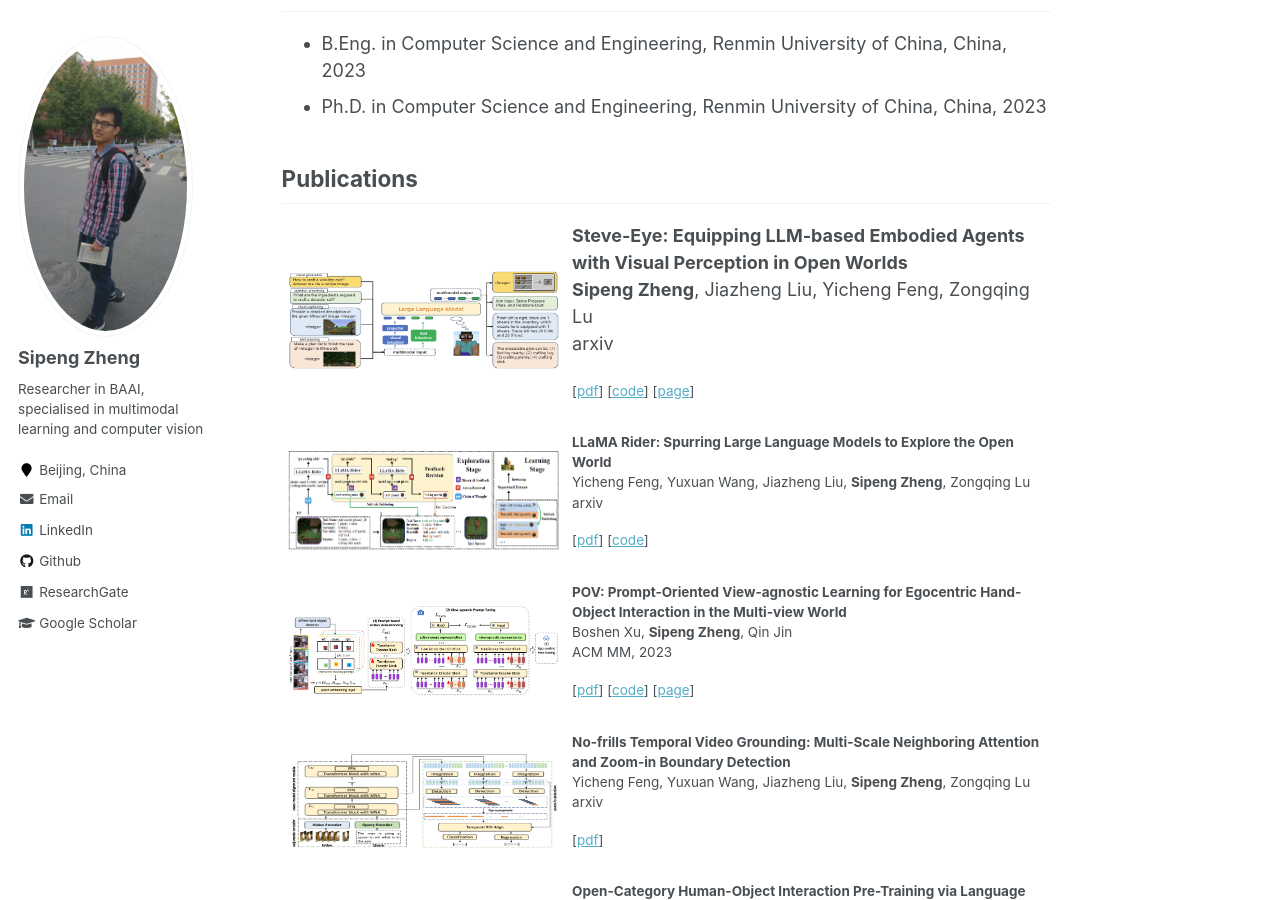
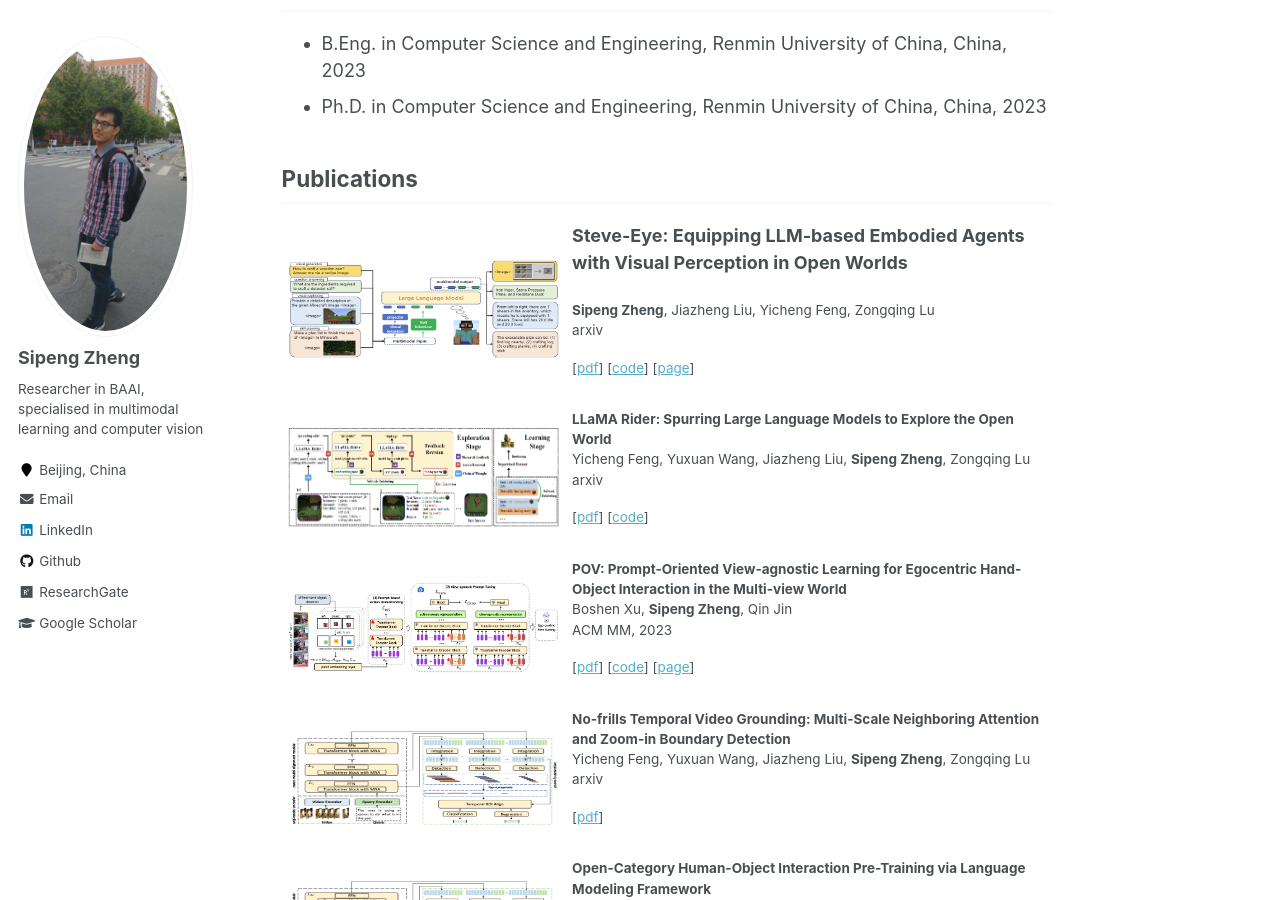
Before and after one commit to zhengsipeng/zhengsipeng.github.io, a Jekyll site: the page built from _pages/about.md, in a window 1280 px wide and 900 px high, scrolled down 1013 px. Built offline with Jekyll 4.4.1, drawn with Linux system fonts in a browser that asks for light colours.

Commit message:
update 24.1.4

```diff
--- a/_pages/about.md
+++ b/_pages/about.md
@@ -44,8 +44,8 @@
 <tr style="border: none;">
   <td style="border: none;"> <img src="./images/pubs/steve_eye_23.png" style="height: 100px; width: 500px;"/></td>
   <td style="border: none;">
-        <p style="font-size: 18px"><b>Steve-Eye: Equipping LLM-based Embodied Agents with Visual Perception in Open Worlds</b><br>
-        <b>Sipeng Zheng</b>, Jiazheng Liu, Yicheng Feng, Zongqing Lu<br>
+        <p style="font-size: 18px"><b>Steve-Eye: Equipping LLM-based Embodied Agents with Visual Perception in Open Worlds</b><br></p>
+        <p><b>Sipeng Zheng</b>, Jiazheng Liu, Yicheng Feng, Zongqing Lu<br>
         arxiv
         </p>
         <p>
```
